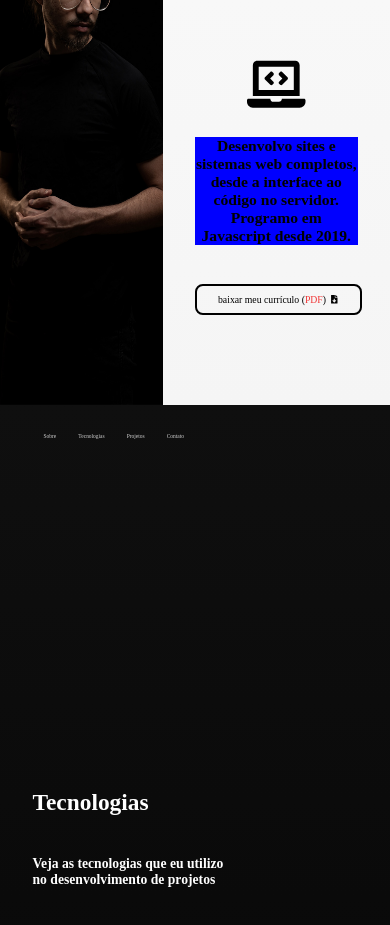
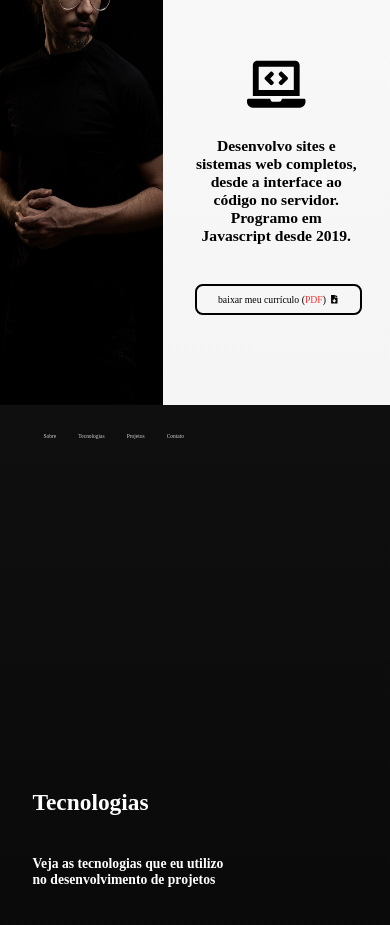
Before and after one commit to Rauatorres/meu-site, a React (Create React App) app: page / in a window 390 px wide. Shown: the part 920-1845 px from the top of the page. Built offline with nearby package versions, Linux system fonts and the light colour scheme.

Commit message:
ajustando espaços na área sobre responsivo

```diff
--- a/src/components/sobre/css/Sobre.css
+++ b/src/components/sobre/css/Sobre.css
@@ -27,7 +27,7 @@
 }
 .SobreTextoBox{
     margin-top: 10vw;
-    background-color: blue;
+    /* background-color: blue; */
 }
 .SobreTexto{
     font-size: 3vw;
```
